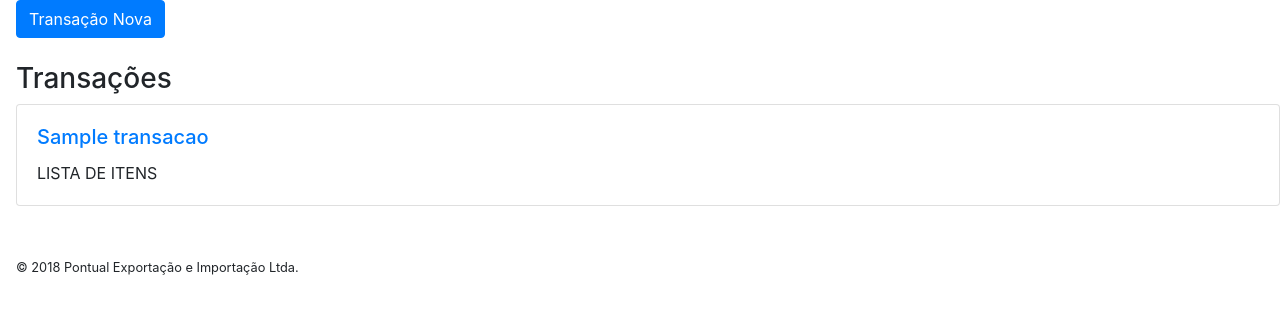
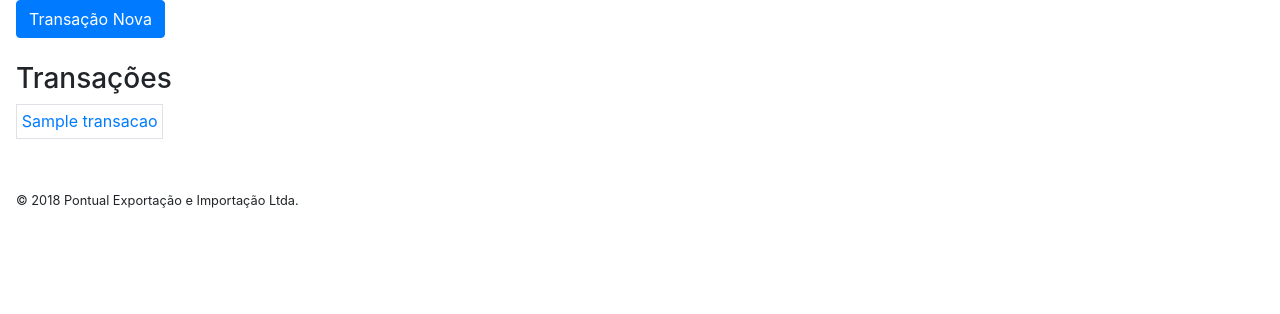
Before and after one commit to pontual/sistema-v1, a Django app: template movimento/templates/movimento/transacoes/todos.html in a window 1280 px wide. Shown: the part 56-370 px from the top of the page. Run offline with Django 3.2, Linux system fonts and the light colour scheme; the template is opened without the code that fills it: most values are stand-ins (such as "Sample title", 1, 10 or a date in 2020); some libraries are stand-ins or nearby versions.

Commit message:
protect from null, transacoes table

```diff
--- a/movimento/templates/movimento/transacoes/todos.html
+++ b/movimento/templates/movimento/transacoes/todos.html
@@ -12,18 +12,16 @@
 
 {% block main %}
 
-{% for transacao in transacoes %}
-<div class="card">
-    <div class="card-body">
-        <a href="{% url "movimento:transacoesVer" transacao_id=transacao.id %}">
-            <h5 class="card-title">{{ transacao }}</h5>
-        </a>
-
-        <p class="card-text">
-            LISTA DE ITENS
-        </p>
-    </div>
-</div>
-{% endfor %}
+<table class="table-sm table-bordered">
+    {% for transacao in transacoes %}
+    <tr>
+        <td>
+            <a href="{% url "movimento:transacoesVer" transacao_id=transacao.id %}">
+                {{ transacao }}
+            </a>
+        </td>
+    </tr>
+    {% endfor %}
+</table>
 
 {% endblock %}
```
Also changed, not shown: movimento/models.py (+8 -2 lines).
